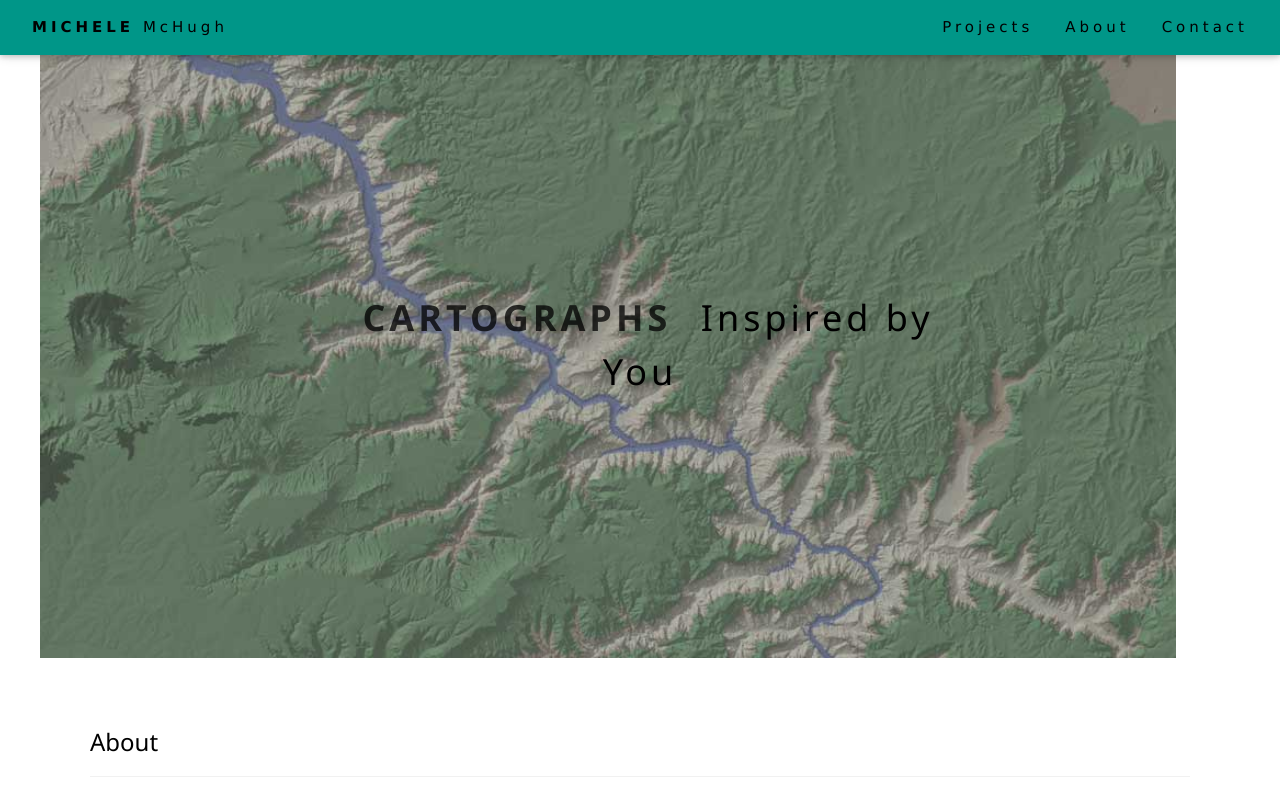
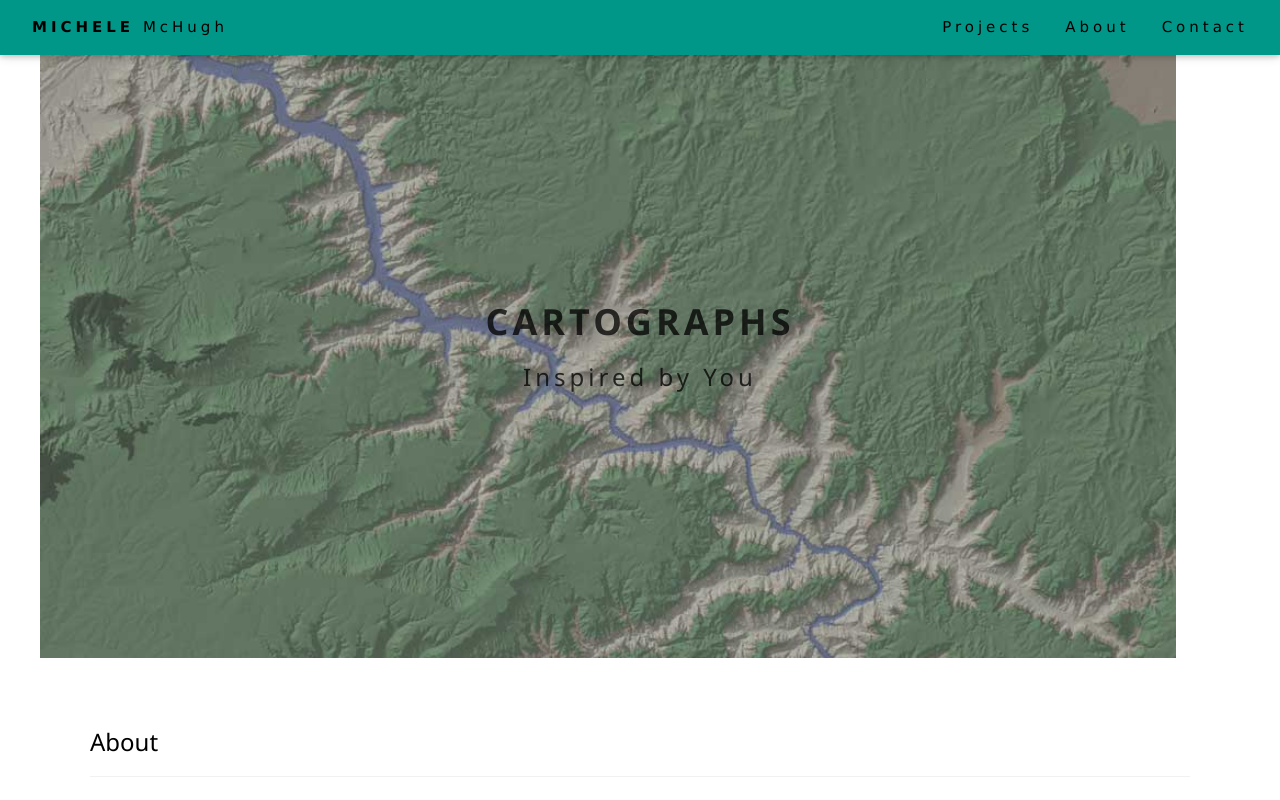
Before and after one commit to McChele/McChele.github.io, a plain HTML site: page index.html in a window 1280 px wide. Shown: the top 800 px of the page. Drawn offline with nearby package versions, Linux system fonts and the light colour scheme.

Commit message:
edited header labels

```diff
--- a/index.html
+++ b/index.html
@@ -24,7 +24,8 @@
 <header class="w3-display-container w3-content w3-wide" style="max-width:1200px;" id="home">
   <img class="w3-image" src="images/image3.jpg" alt="Home" width="1136" height="600">
   <div class="w3-display-middle w3-margin-top w3-center">
-    <h1 class="w3-xxlarge w3-text-black"><span class="w3-padding w3-text-black w3-opacity-min"><b>CARTOGRAPHS</b></span> <span class="w3-text-black">Inspired by You</span></h1>
+    <h1 class="w3-xxlarge w3-text-black"><span class="w3-padding w3-text-black w3-opacity-min"><b>CARTOGRAPHS</b></span></h1>
+    <h2 class="w3-xlarge w3-text-dimgray"><span class="w3-padding w3-text-dimgray w3-opacity-min"><a>Inspired by You</a></span></h2>
   </div>
 </header>
 
```
